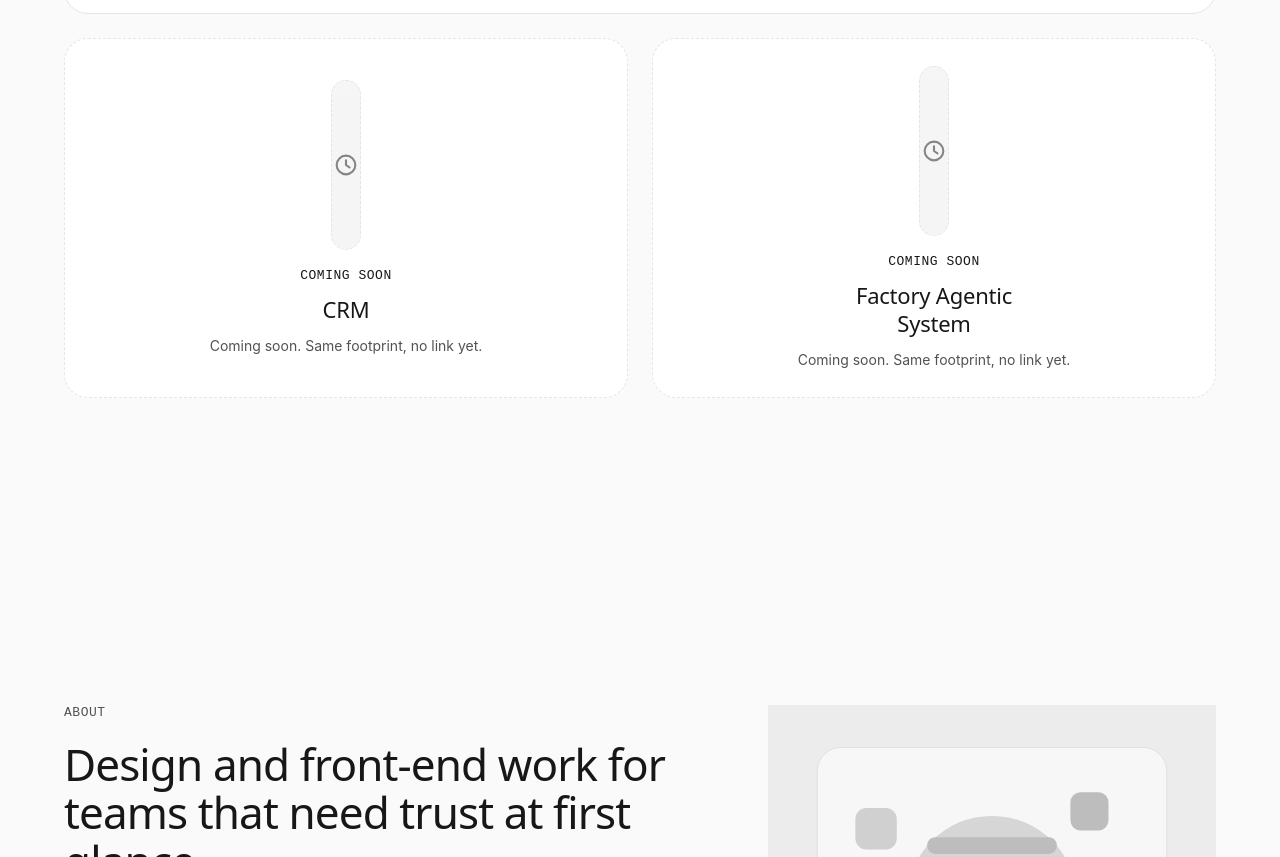
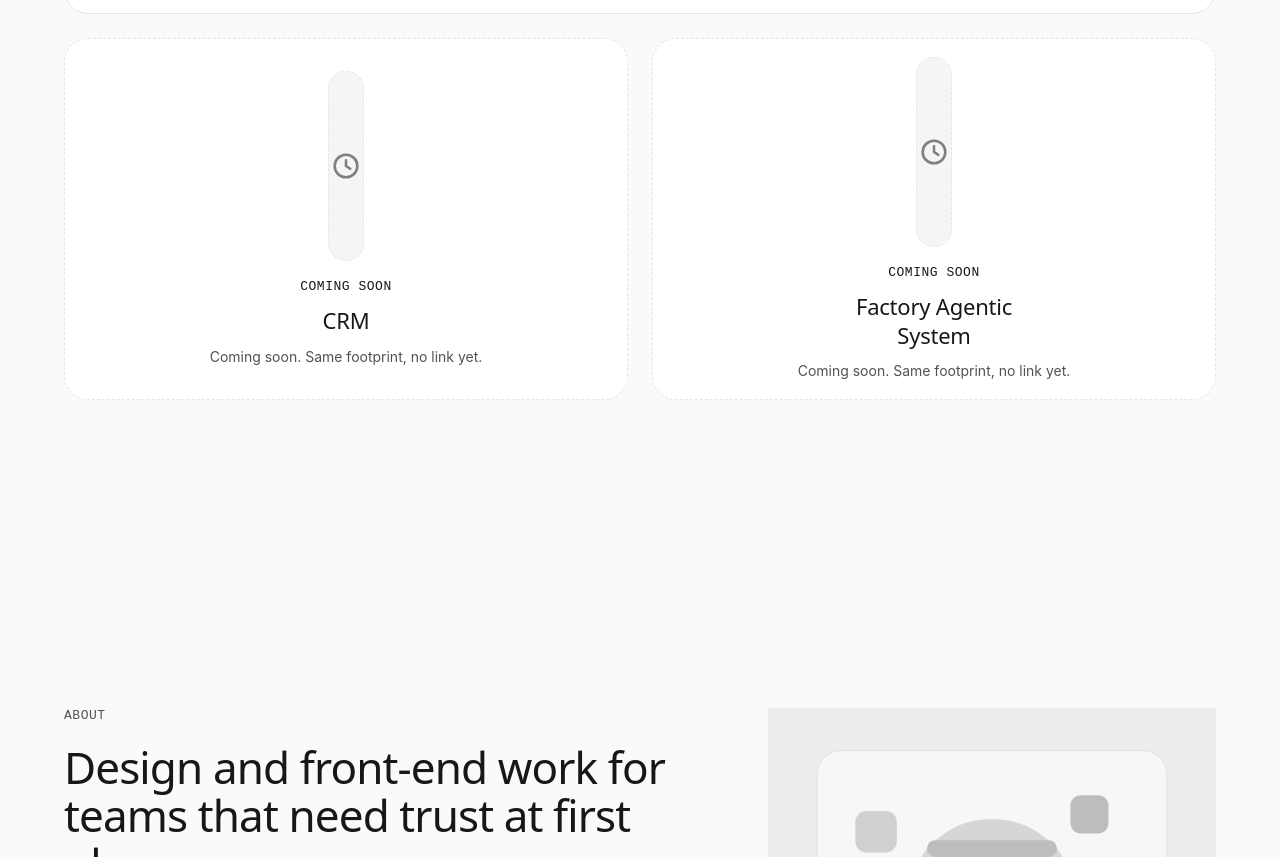
Before and after one commit to Ashishmehta108/portfo, a plain HTML site: page index.html in a window 1280 px wide. Shown: the part 2974-3831 px from the top of the page. Drawn offline with nearby package versions, Linux system fonts and the light colour scheme.

Commit message:
Improve dark placeholder cards

```diff
--- a/css/components.css
+++ b/css/components.css
@@ -263,12 +263,18 @@
   display: grid;
   place-items: center;
   aspect-ratio: auto;
-  min-height: 170px;
+  min-height: 190px;
   border-style: dashed;
+  background:
+    radial-gradient(circle at center, rgba(255, 255, 255, 0.04), transparent 58%),
+    var(--surface-hover);
 }
 
 .work-card-empty .thumb .icon {
-  opacity: 0.5;
+  opacity: 0.72;
+  color: var(--muted);
+  width: 34px;
+  height: 34px;
 }
 
 .work-card-empty .project-meta {
```
